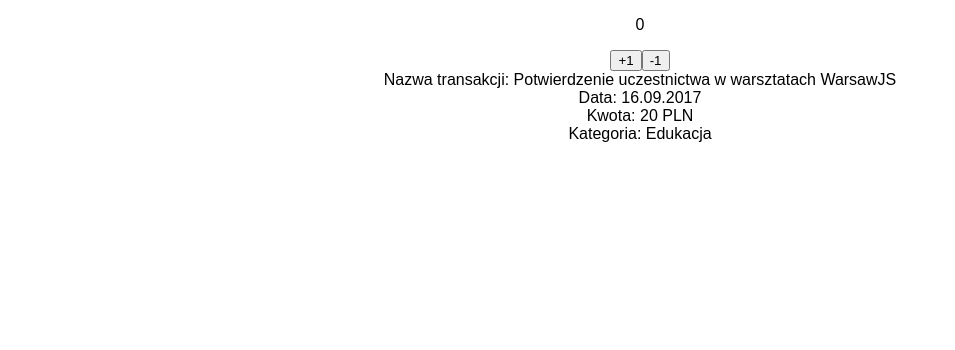
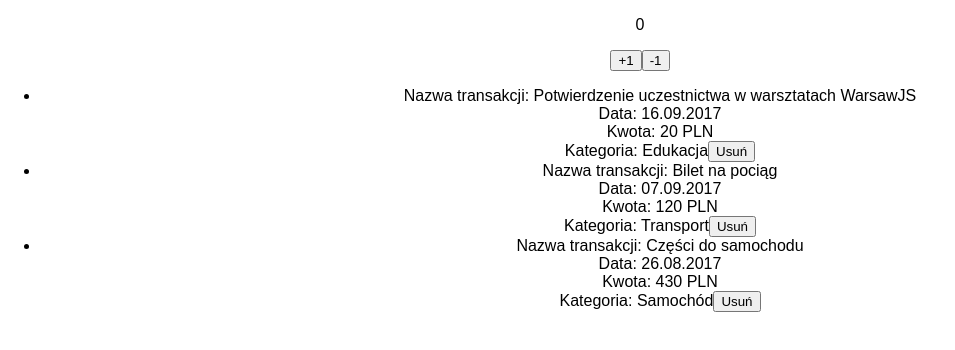
Before and after one commit to Dzieni/warsawjs-workshop-10-budget, a React (Create React App) app: page / in a window 1280 px wide. Shown: the top 350 px of the page, without its empty margins (0-955 px from the left). Built offline with nearby package versions, Linux system fonts and the light colour scheme.

Commit message:
step #3 done

```diff
--- a/src/App.js
+++ b/src/App.js
@@ -1,8 +1,12 @@
 import React, { Component } from 'react';
 import './App.css';
-import { Counter, TransactionCard } from './components';
+import { Counter, TransactionList } from './components';
 
 class App extends Component {
+  constructor(props) {
+    super(props);
+    this.removeTransactionCardById = this.removeTransactionCardById.bind(this);
+  }
   state = {
     transactions: [
       {
@@ -28,13 +32,20 @@
       }
     ]
   }
+  removeTransactionCardById(transactionId) {
+    this.setState({
+      transactions: this.state.transactions.filter((el) => {
+        return el.id !== transactionId;
+      })
+    });
+  }
   render() {
-    const transaction = this.state.transactions[0];
+    const transactions = this.state.transactions;
     return (
       <div className="App">
         <Counter />
 
-        <TransactionCard item={transaction} />
+        <TransactionList list={transactions} removeCardFunction={this.removeTransactionCardById} />
       </div>
     );
   }
--- a/src/components/TransactionCard.js
+++ b/src/components/TransactionCard.js
@@ -11,6 +11,7 @@
         Data: {date}<br/>
         Kwota: {value} PLN<br/>
         Kategoria: {category}
+        <button onClick={() => this.props.removeCardFunction(id)}>Usuń</button>
       </div>
     )
   }
--- a/src/components/TransactionList.js
+++ b/src/components/TransactionList.js
@@ -1,29 +1,22 @@
 import React, { Component } from 'react';
+import TransactionCard from './TransactionCard.js';
 import PropTypes from 'prop-types';
 
 class TransactionList extends Component {
-  constructor(props) {
-    super(props);
-  }
   render() {
-    const { item: { id, description, category, date, value } } = this.props;
-
+    const { list } = this.props;
     return (
-      <div>
-        Nazwa transakcji: {description}<br />
-        Data: {date}<br />
-        Kwota: {value} PLN<br />
-        Kategoria: {category}
-      </div>
-    )
+      <ul>
+        {list.map((el) => {
+          return <li key={el.id}><TransactionCard item={el} removeCardFunction={this.props.removeCardFunction} /></li>
+        })}
+      </ul>
+    );
   }
 }
 
 TransactionCard.propTypes = {
-  transactionName: PropTypes.string,
-  transactionValue: PropTypes.number,
-  transactionDate: PropTypes.string,
-  categoryName: PropTypes.string
+  list: PropTypes.array
 }
 
-export default TransactionCard;
+export default TransactionList;
--- a/src/components/index.js
+++ b/src/components/index.js
@@ -1,7 +1,9 @@
 import Counter from './Counter.js';
 import TransactionCard from './TransactionCard.js';
+import TransactionList from './TransactionList.js';
 
 export {
   Counter,
-  TransactionCard
+  TransactionCard,
+  TransactionList
 };
```
